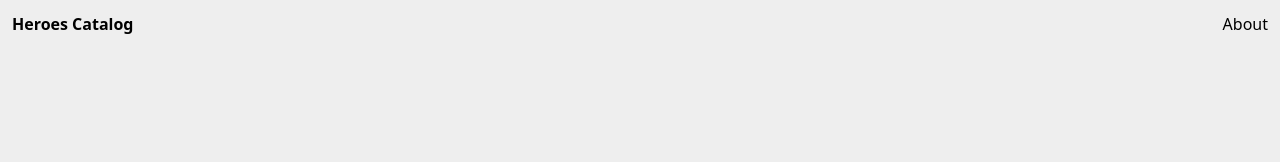
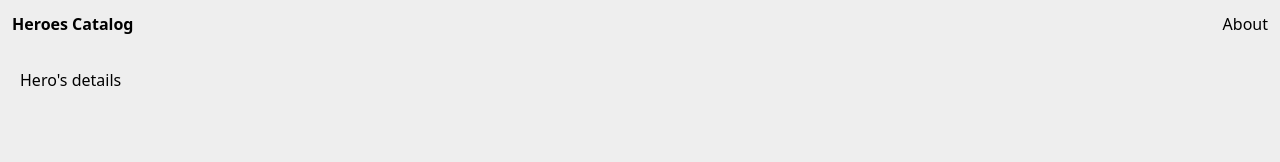
Before and after one commit to ggteixeira/heroesCatalog, a React app: page /details in a window 1280 px wide. Shown: the top 162 px of the page. Built offline with nearby package versions, Linux system fonts and the light colour scheme.

Commit message:
Creates a Details component and its route

```diff
--- a/src/App.js
+++ b/src/App.js
@@ -13,17 +13,22 @@ import Header from './Components/Header'
 import Footer from './Components/Footer'
 import About from './Views/About'
 import Catalog from './Views/Catalog'
+import Details from './Views/Details'
 
 function App() {
   return (
     <div>
       <Router>
         <Header />
-        <div className="p-3">
+        <div className="p-5">
           <Switch>
 
             <Route exact path="/">
               <Catalog />
+            </Route>
+
+            <Route path="/details"> {/* TODO: add an id */}
+              <Details />
             </Route>
 
             <Route path="/about">
--- /dev/null
+++ b/src/Views/Details.js
@@ -0,0 +1,12 @@
+import React from 'react'
+
+function Details() {
+    return (
+        <div>
+            <h1>Hero's details</h1>
+        </div>
+    )
+}
+
+
+export default Details
```
